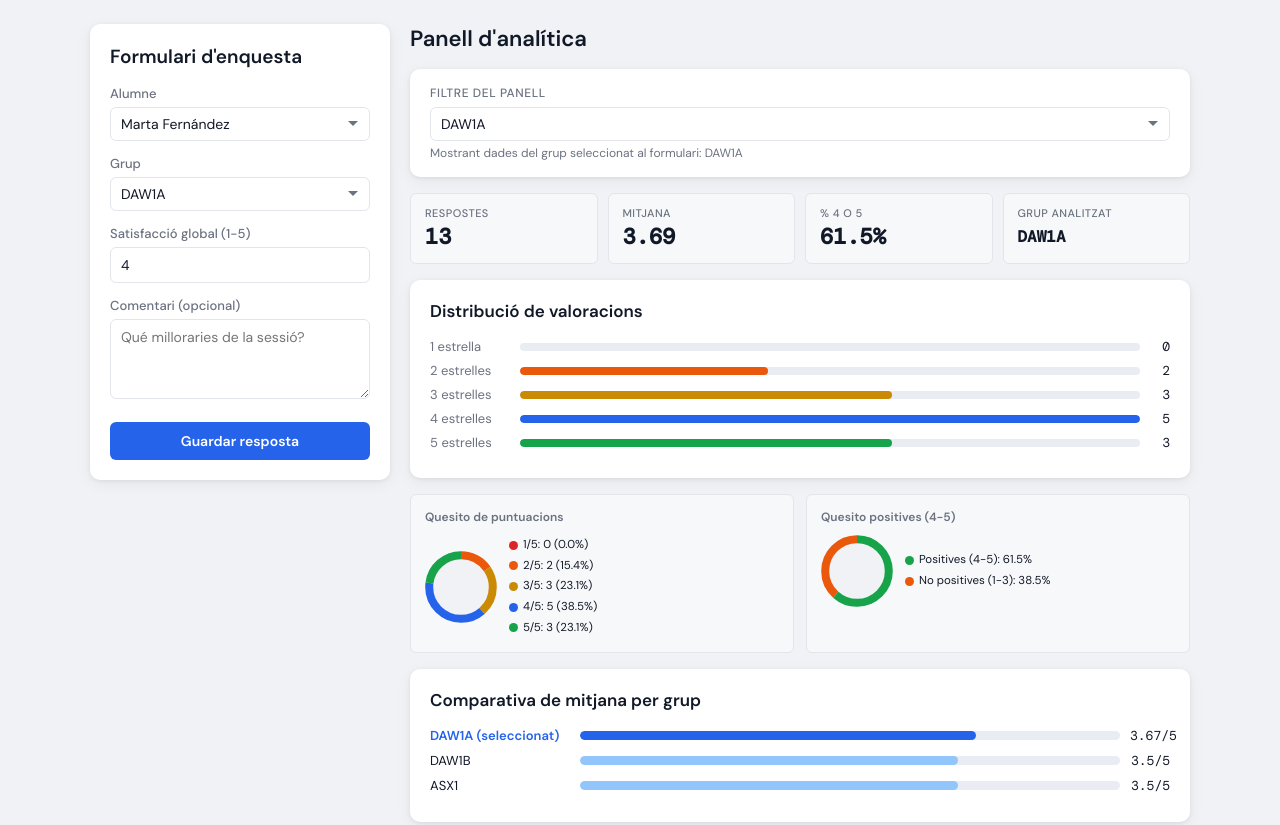
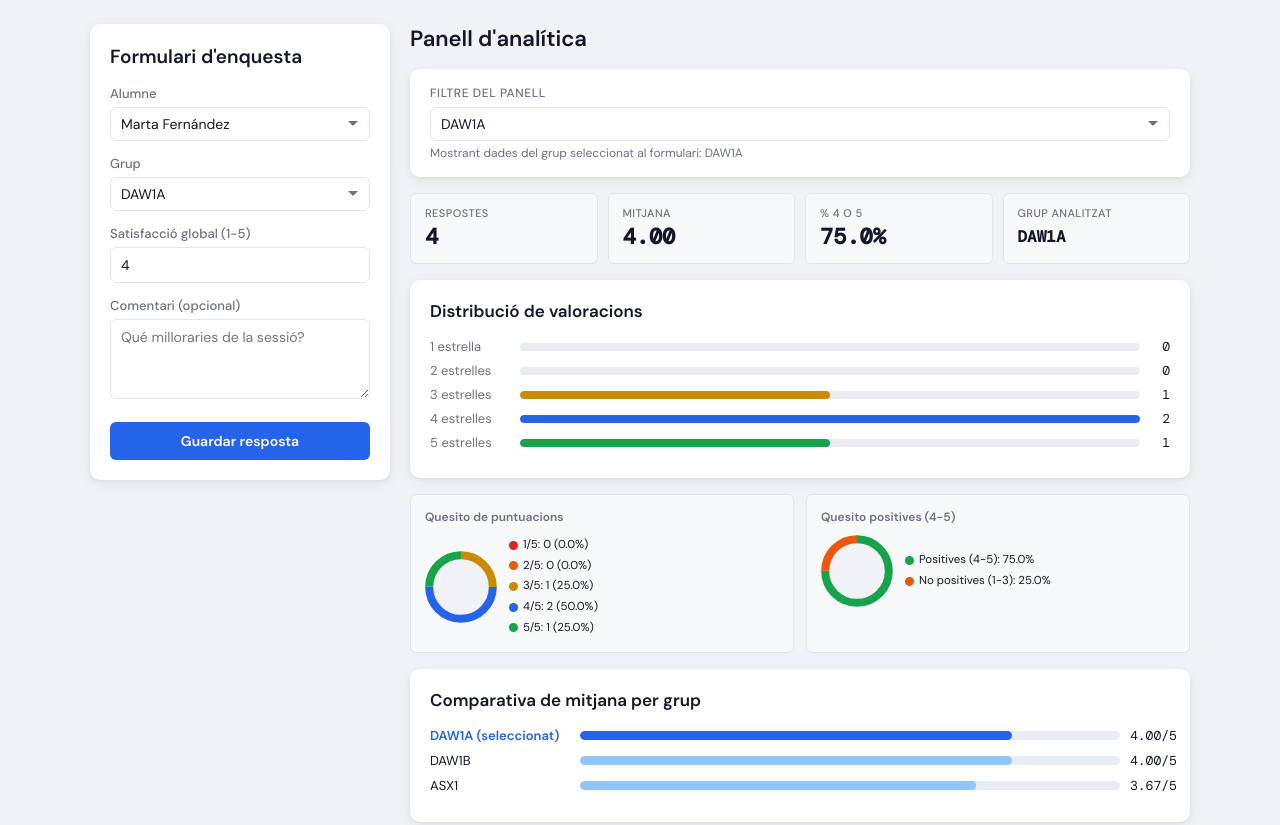
Before and after one commit to sergio0al/digitalitzacio, a plain HTML site: page index.html in a window 1280 px wide. Shown: the top 825 px of the page. Drawn offline with nearby package versions, Linux system fonts and the light colour scheme.

Commit message:
estadisticas por clases SOLUCIONADO

```diff
--- a/index.html
+++ b/index.html
@@ -328,8 +328,8 @@
 // ── DATA ──
 const grupData = {
   DAW1A: {
-    respostes: 13,
-    dist: [0, 2, 3, 5, 3],
+    respostes: 4,
+    dist: [0, 0, 1, 2, 1],
     responses: [
       { name: "Marc Garcia", score: 4, comment: "La part de conclusions és interessant." },
       { name: "Júlia Martínez", score: 3, comment: "Em va costar la part de gràfics." },
@@ -338,8 +338,8 @@ const grupData = {
     ]
   },
   DAW1B: {
-    respostes: 11,
-    dist: [0, 1, 4, 3, 3],
+    respostes: 3,
+    dist: [0, 0, 1, 1, 1],
     responses: [
       { name: "Laia Rodríguez", score: 4, comment: "Bona explicació dels conceptes bàsics." },
       { name: "Pau Sánchez", score: 3, comment: "Massa teoria, poc pràctic." },
@@ -347,8 +347,8 @@ const grupData = {
     ]
   },
   ASX1: {
-    respostes: 9,
-    dist: [1, 1, 2, 3, 2],
+    respostes: 3,
+    dist: [0, 1, 0, 1, 1],
     responses: [
       { name: "Carla Pérez", score: 4, comment: "Pràctiques molt útils." },
       { name: "Oriol Gómez", score: 2, comment: "Ritme massa ràpid." },
@@ -437,16 +437,17 @@ function drawPie(svgId, values, total, colors, legendLines, legendId) {
 }
 
 function drawComparison(selected) {
-  const scores = { DAW1A: 3.67, DAW1B: 3.50, ASX1: 3.50 };
   const max = 5;
   let html = '';
-  Object.entries(scores).forEach(([g, s]) => {
-    const isSel = g === selected;
-    const pct = (s/max*100).toFixed(1);
+
+  Object.keys(grupData).forEach(grupName => {
+    const isSel = grupName === selected;
+    const mean = getMean(grupData[grupName].dist);
+    const pct = (mean / max * 100).toFixed(1);
     html += `<div class="comp-row">
-      <span class="comp-label ${isSel?'selected':''}">${g}${isSel?' (seleccionat)':''}</span>
+      <span class="comp-label ${isSel?'selected':''}">${grupName}${isSel?' (seleccionat)':''}</span>
       <div class="comp-bar-wrap"><div class="comp-bar ${isSel?'':'muted'}" style="width:${pct}%;"></div></div>
-      <span class="comp-score">${s}/5</span>
+      <span class="comp-score">${mean}/5</span>
     </div>`;
   });
   document.getElementById('comparison').innerHTML = html;
@@ -491,7 +492,7 @@ function guardarResposta() {
 
   grupData[grup].respostes++;
   grupData[grup].dist[score-1]++;
-  if (comment) grupData[grup].responses.unshift({ name: alumne, score, comment });
+  grupData[grup].responses.unshift({ name: alumne, score, comment: comment || "(Sense comentari)" });
 
   document.getElementById('filterGrup').value = grup;
   updateAlumneSelect(); // Refresca la llista d'alumnes restant
```
